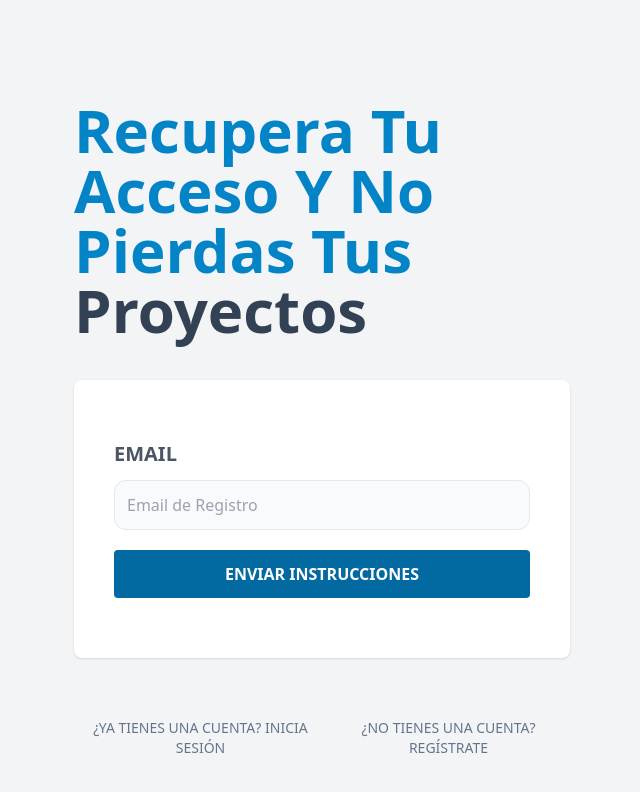
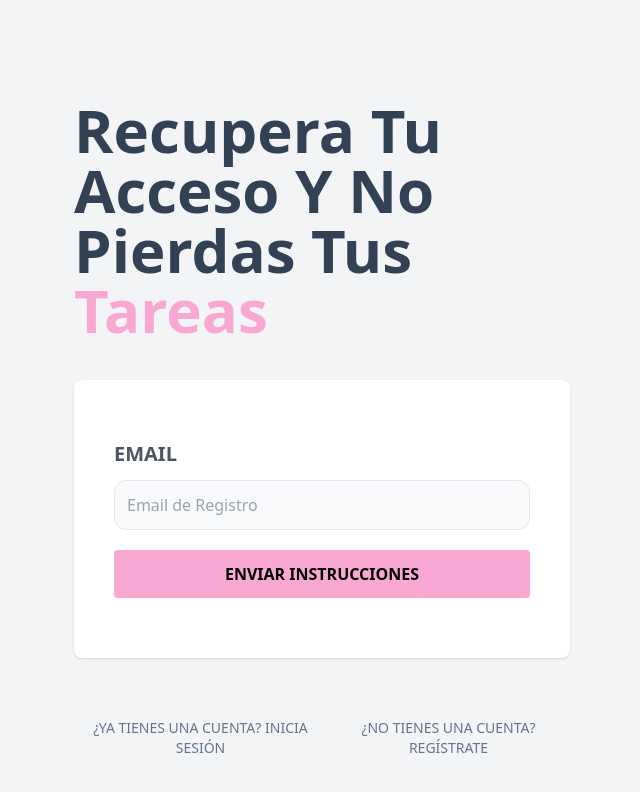
Before and after one commit to Urban-Pro/Urban_Pro_Frontend, a React (Vite) app: page /olvide-password in a window 1280 px wide. Shown: the top 792 px of the page, without its empty margins (318-958 px from the left). Built offline with nearby package versions, Linux system fonts and the light colour scheme; no server answers.

Commit message:
https://urbanproapp.online/

```diff
--- a/src/paginas/OlvidePassword.jsx
+++ b/src/paginas/OlvidePassword.jsx
@@ -41,8 +41,8 @@ const OlvidePassword = () => {
 
     return (
         <>
-            <h1 className="text-sky-600 font-black text-6xl capitalize">Recupera tu acceso y no pierdas tus {''}
-                <span className="text-slate-700">proyectos</span>
+            <h1 className="text-slate-700 font-black text-6xl capitalize">Recupera tu acceso y no pierdas tus {''}
+                <span className="text-pink-300">tareas</span>
             </h1>
 
             { msg && <Alerta alerta={alerta} />}
@@ -72,7 +72,7 @@ const OlvidePassword = () => {
                 <input
                     type="submit"
                     value="Enviar Instrucciones"
-                    className="bg-sky-700 mb-5 w-full py-3 text-white uppercase font-bold rounded hover:cursor-pointer hover:bg-sky-800 transition-colors"
+                    className="bg-pink-300 mb-5 w-full py-3 text-black uppercase font-bold rounded hover:cursor-pointer hover:bg-pink-300 transition-colors"
                 />
 
             </form>
--- a/src/paginas/Registrar.jsx
+++ b/src/paginas/Registrar.jsx
@@ -64,8 +64,8 @@ const Registrar = () => {
 
   return (
     <>
-        <h1 className="text-sky-600 font-black text-6xl capitalize">Crea tu Cuenta y Administra tus {''}
-            <span className="text-slate-700">tareas</span>
+        <h1 className="text-slate-700 font-black text-6xl capitalize">Crea tu Cuenta y Administra tus {''}
+            <span className="text-pink-300">tareas</span>
         </h1>
 
         { msg && <Alerta alerta={alerta} /> }
@@ -136,7 +136,7 @@ const Registrar = () => {
             <input
                 type="submit"
                 value="Crear Cuenta"
-                className="bg-sky-700 mb-5 w-full py-3 text-white uppercase font-bold rounded hover:cursor-pointer hover:bg-sky-800 transition-colors"
+                className="bg-pink-300 mb-5 w-full py-3 text-black uppercase font-bold rounded hover:cursor-pointer hover:bg-pink-300 transition-colors"
             />
 
         </form>
```
